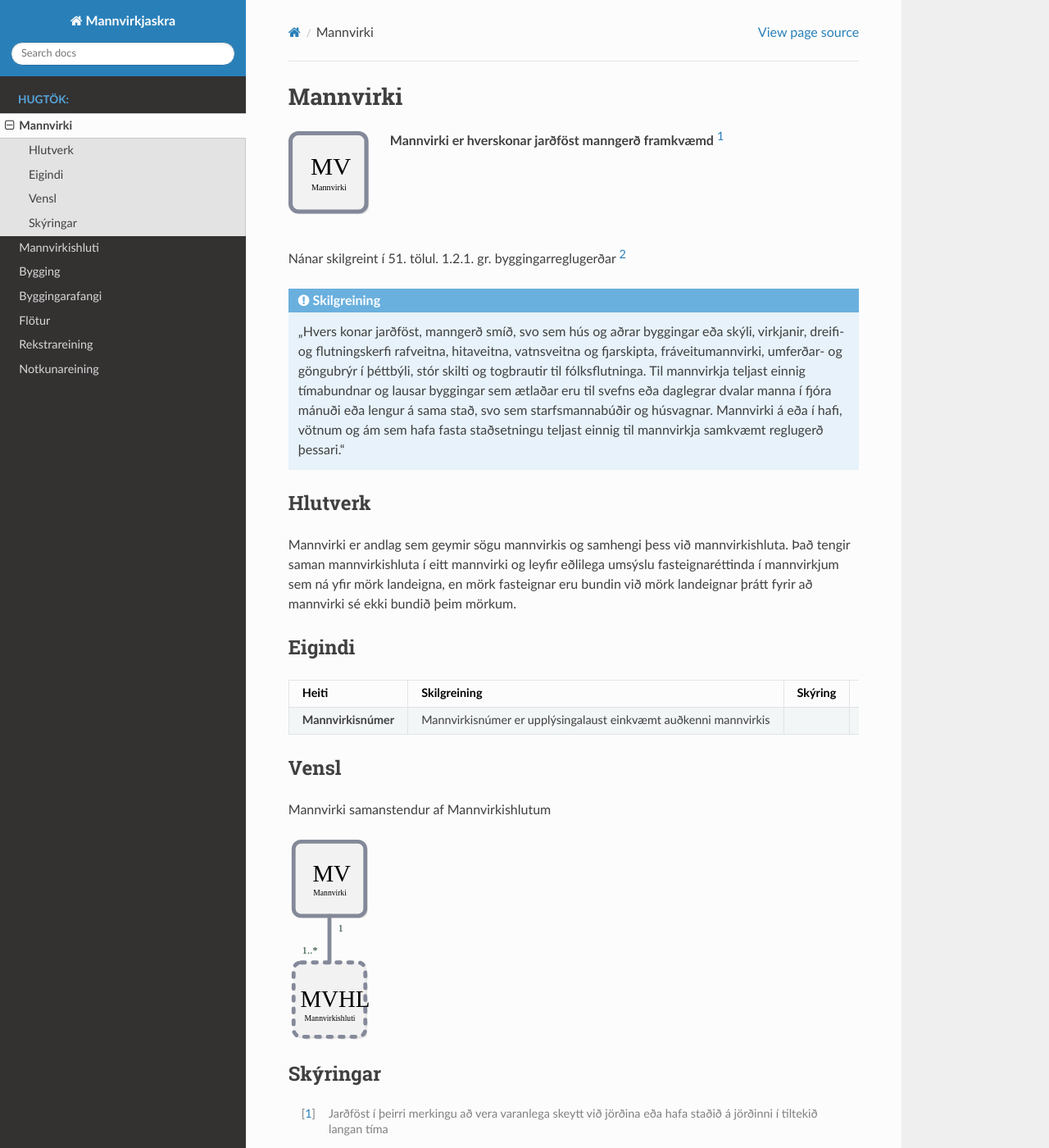
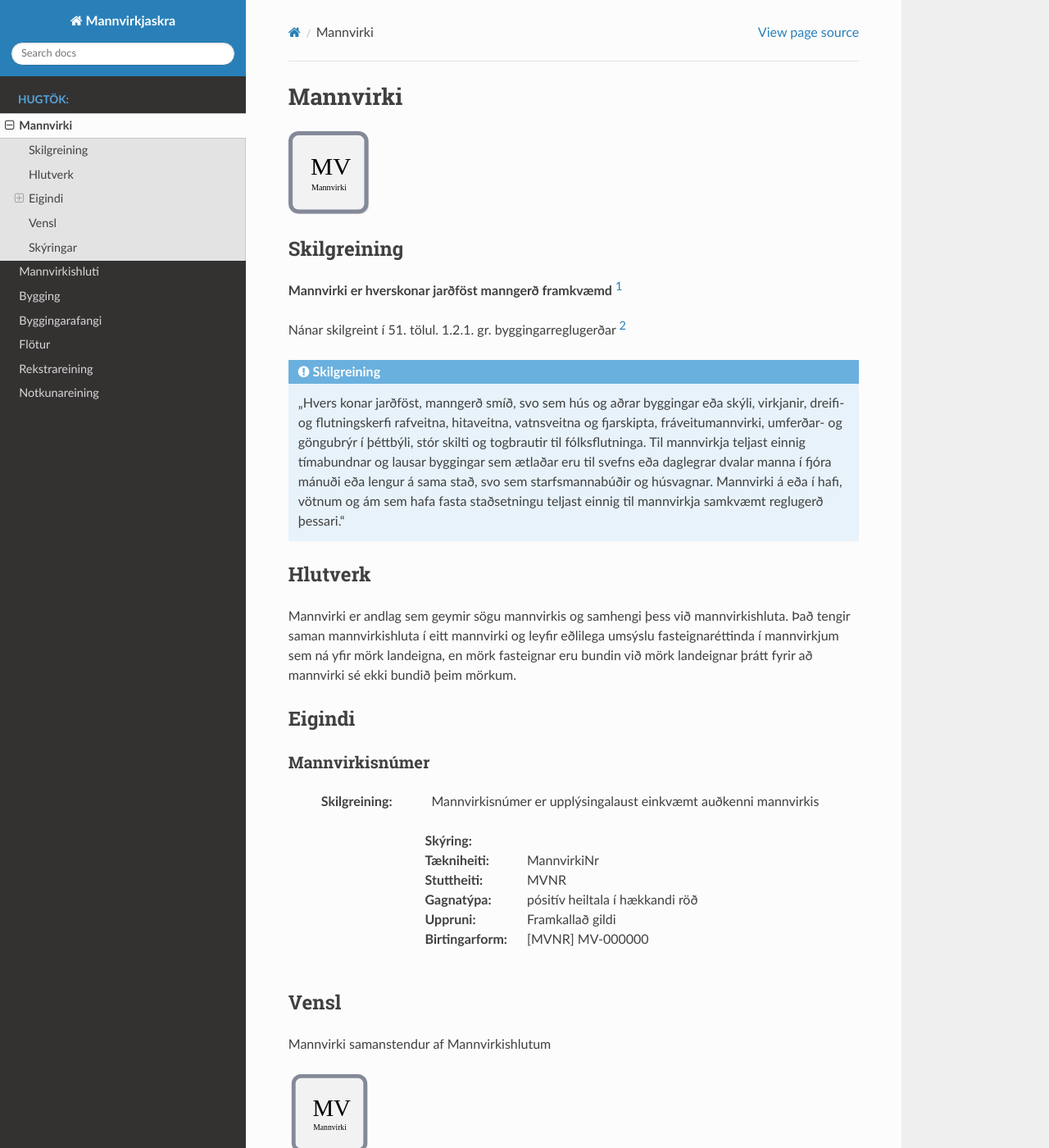
Before and after one commit to hthl/Mannvirkjaskra, a Sphinx documentation site: the page built from source/mannvirki.rst, in a window 1280 px wide and 1400 px high. Shown: the whole window at 82% size. Built offline with Sphinx 7.4.7 and the Read the Docs theme 2.0.0, drawn with Linux system fonts in a browser that asks for light colours.

Commit message:
Update mannvirki.rst

```diff
--- a/source/mannvirki.rst
+++ b/source/mannvirki.rst
@@ -4,13 +4,11 @@ Mannvirki
 .. image:: img/mannvirki.svg
   :width: 100
   :alt: Mannvirki
-  :align: left
+
+Skilgreining
+---------
 
 **Mannvirki er hverskonar jarðföst manngerð framkvæmd** [#]_
-
-|
-|
-|
 
 Nánar skilgreint í 51. tölul. 1.2.1. gr. byggingarreglugerðar [#]_
 
@@ -28,10 +26,29 @@ Mannvirki er andlag sem geymir sögu mannvirkis og samhengi þess við mannvirki
 Eigindi
 -------
 
-.. csv-table::
-   :header: "Heiti", "Skilgreining", "Skýring", "Tækniheiti", "Stuttheiti",  "Gagnatýpa", "Uppruni", "Birtingarform"
+Mannvirkisnúmer
+~~~~~~~~~~~~~~~
 
-   "**Mannvirkisnúmer**", "Mannvirkisnúmer er upplýsingalaust einkvæmt auðkenni mannvirkis", "", "MannvirkiNr", "MVNR",  "pósitív heiltala í hækkandi röð", "Framkallað gildi", "MV-000000"
+ :Skilgreining:
+    Mannvirkisnúmer er upplýsingalaust einkvæmt auðkenni mannvirkis
+
+  :Skýring:
+
+  :Tækniheiti:
+    MannvirkiNr
+
+  :Stuttheiti:
+    MVNR
+
+  :Gagnatýpa:
+    pósitív heiltala í hækkandi röð
+
+  :Uppruni:
+    Framkallað gildi
+
+  :Birtingarform:
+    [MVNR] MV-000000
+
 
 Vensl
 -----
```
